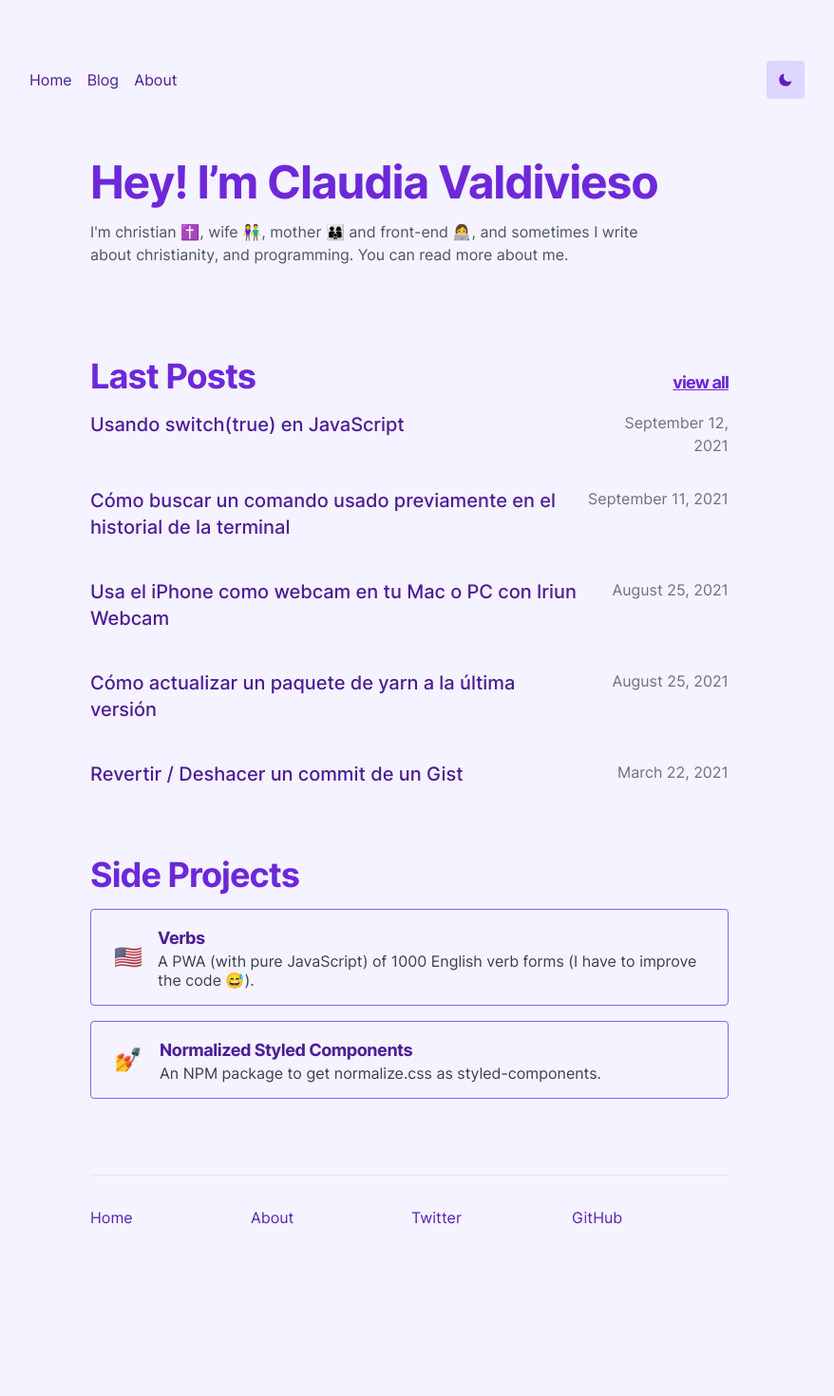
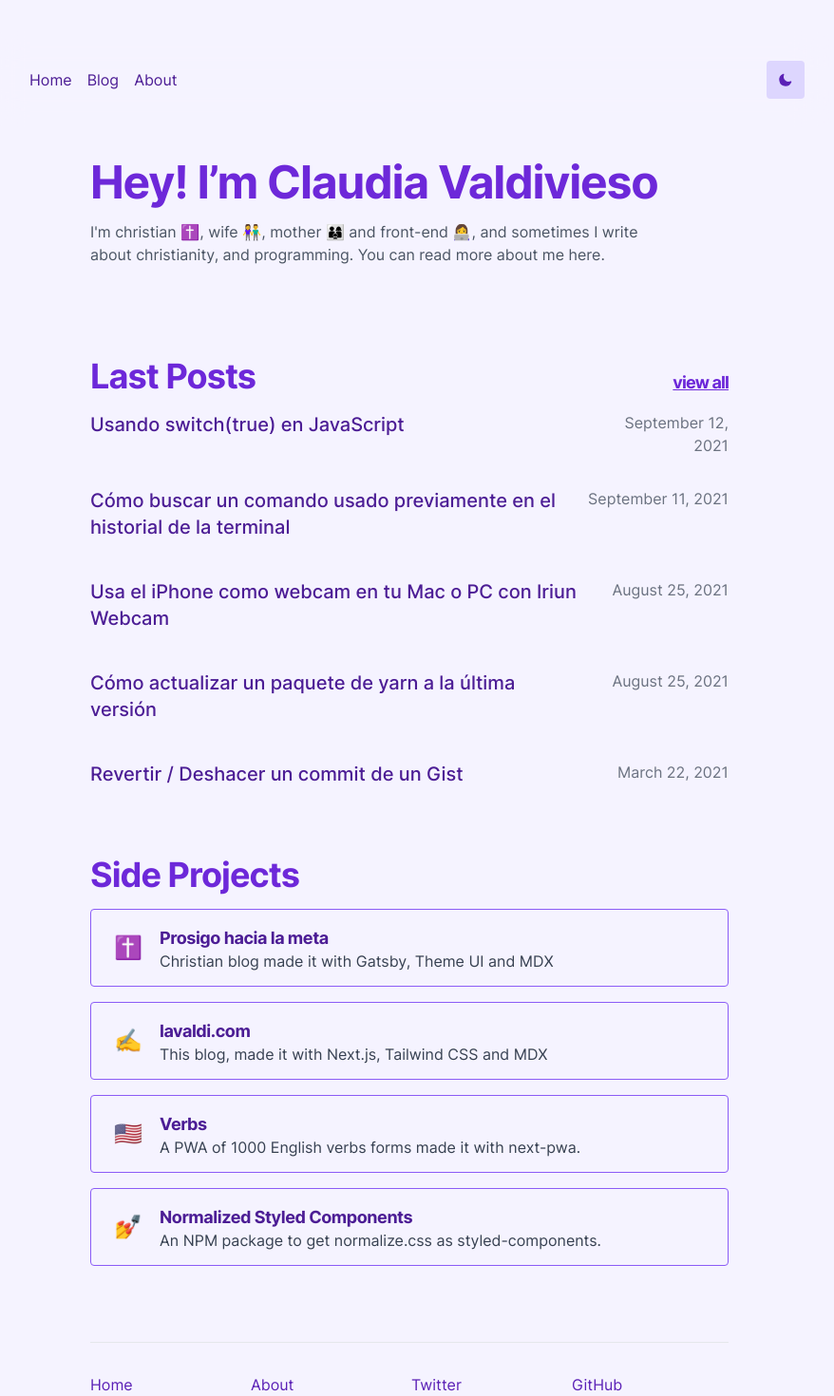
Before and after one commit to lavaldi/lavaldi.com, a Next.js app: page / in a window 1280 px wide. Shown: the top 1470 px of the page at 95% size, without its empty margins (209-1087 px from the left). Before the commit the page ends 1378 px from the top, so only its background shows below. Built offline with nearby package versions, Linux system fonts and the light colour scheme; what @tailwindcss/typography would draw is missing.

Commit message:
add side projects

```diff
--- a/pages/index.js
+++ b/pages/index.js
@@ -14,22 +14,28 @@ export default function Home({ lastPosts }) {
           Hey! I’m Claudia Valdivieso
         </h1>
         <h2 className="prose text-gray-600 dark:text-gray-400 mb-16">
-          I'm christian ✝️, wife 👫, mother 👨‍👩‍👦 and front-end 👩‍💻, and sometimes I write about&nbsp;
+          I'm christian ✝️, wife 👫, mother 👨‍👩‍👦 and front-end 👩‍💻, and sometimes I
+          write about&nbsp;
           <ExternalLink href="https://prosigohacialameta.com/">
             christianity
           </ExternalLink>
-          {", and "}
+          {', and '}
           <Link href="/blog">
             <a>programming</a>
           </Link>
-          {".  You can read more "}
+          {'.  You can read more about me '}
           <Link href="/about">
-            <a>about me</a>
+            <a>here</a>
           </Link>
-          {"."}
+          {'.'}
         </h2>
         <h3 className="font-bold text-2xl md:text-4xl tracking-tight mb-4 mt-8 text-purple-700 dark:text-white flex justify-between w-full">
-          Last Posts <Link href="/blog"><a><small className="text-lg underline">view all</small></a></Link>
+          Last Posts{' '}
+          <Link href="/blog">
+            <a>
+              <small className="text-lg underline">view all</small>
+            </a>
+          </Link>
         </h3>
         {lastPosts.map((frontMatter) => (
           <BlogPost key={frontMatter.title} {...frontMatter} />
@@ -38,15 +44,31 @@ export default function Home({ lastPosts }) {
           Side Projects
         </h3>
         <ProjectCard
+          title="Prosigo hacia la meta"
+          description="Christian blog made it with Gatsby, Theme UI and MDX"
+          githubUrl="https://github.com/lavaldi/prosigohacialameta.com"
+          webUrl="https://prosigohacialameta.com"
+          icon="✝️"
+        />
+        <ProjectCard
+          title="lavaldi.com"
+          description="This blog, made it with Next.js, Tailwind CSS and MDX"
+          githubUrl="https://github.com/lavaldi/lavaldi.com"
+          webUrl="."
+          icon="✍️"
+        />
+        <ProjectCard
           title="Verbs"
-          description="A PWA (with pure JavaScript) of 1000 English verb forms (I have to improve the code 😅)."
-          href="https://verbs.lavaldi.com/"
+          description="A PWA of 1000 English verbs forms made it with next-pwa."
+          githubUrl="https://github.com/lavaldi/verbs"
+          webUrl="https://verbs.lavaldi.com"
           icon="🇺🇸"
         />
         <ProjectCard
           title="Normalized Styled Components"
           description="An NPM package to get normalize.css as styled-components."
-          href="https://www.npmjs.com/package/@lavaldi/normalized-components"
+          githubUrl="https://github.com/lavaldi/normalized-components"
+          webUrl="https://www.npmjs.com/package/@lavaldi/normalized-components"
           icon="💅"
         />
       </div>
```
